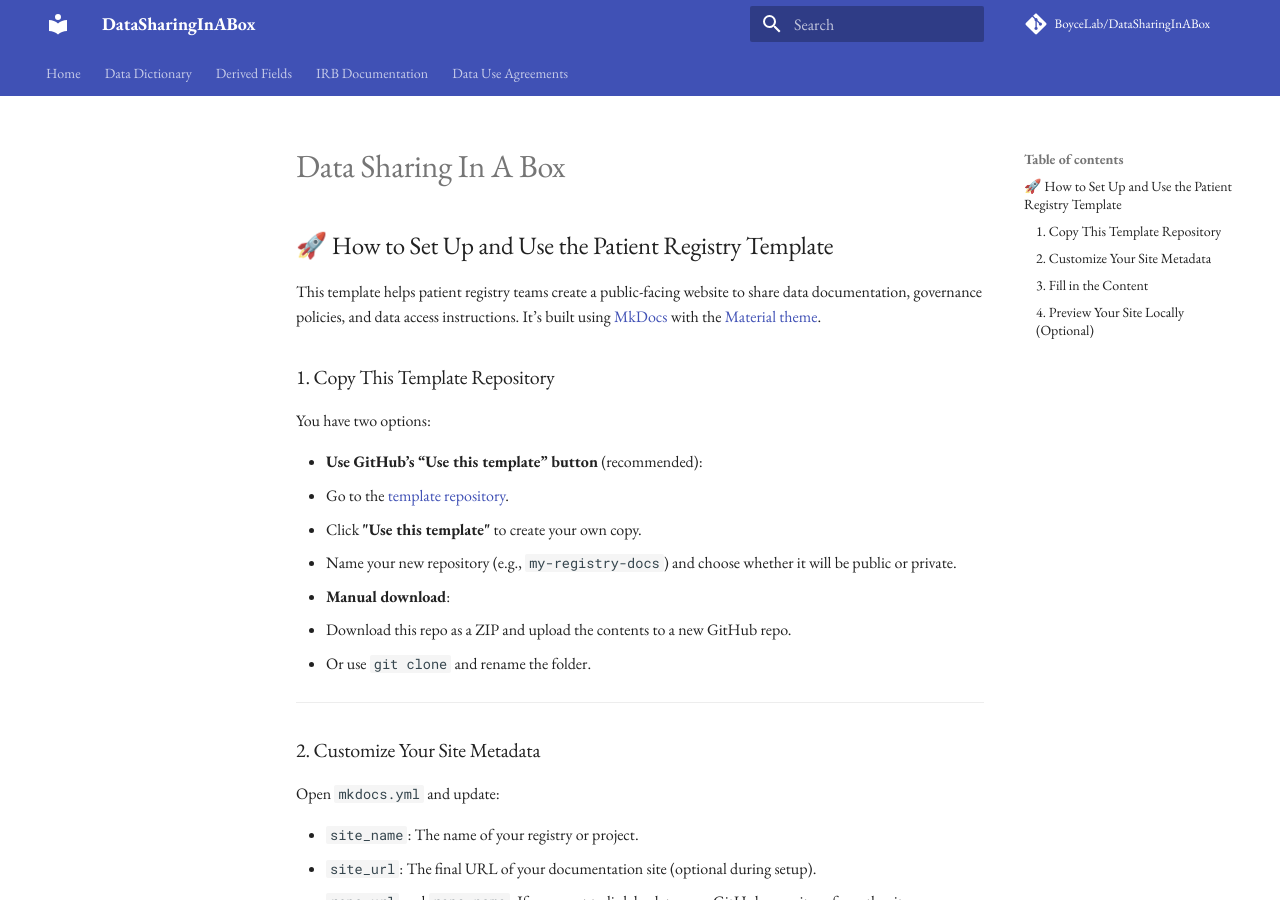
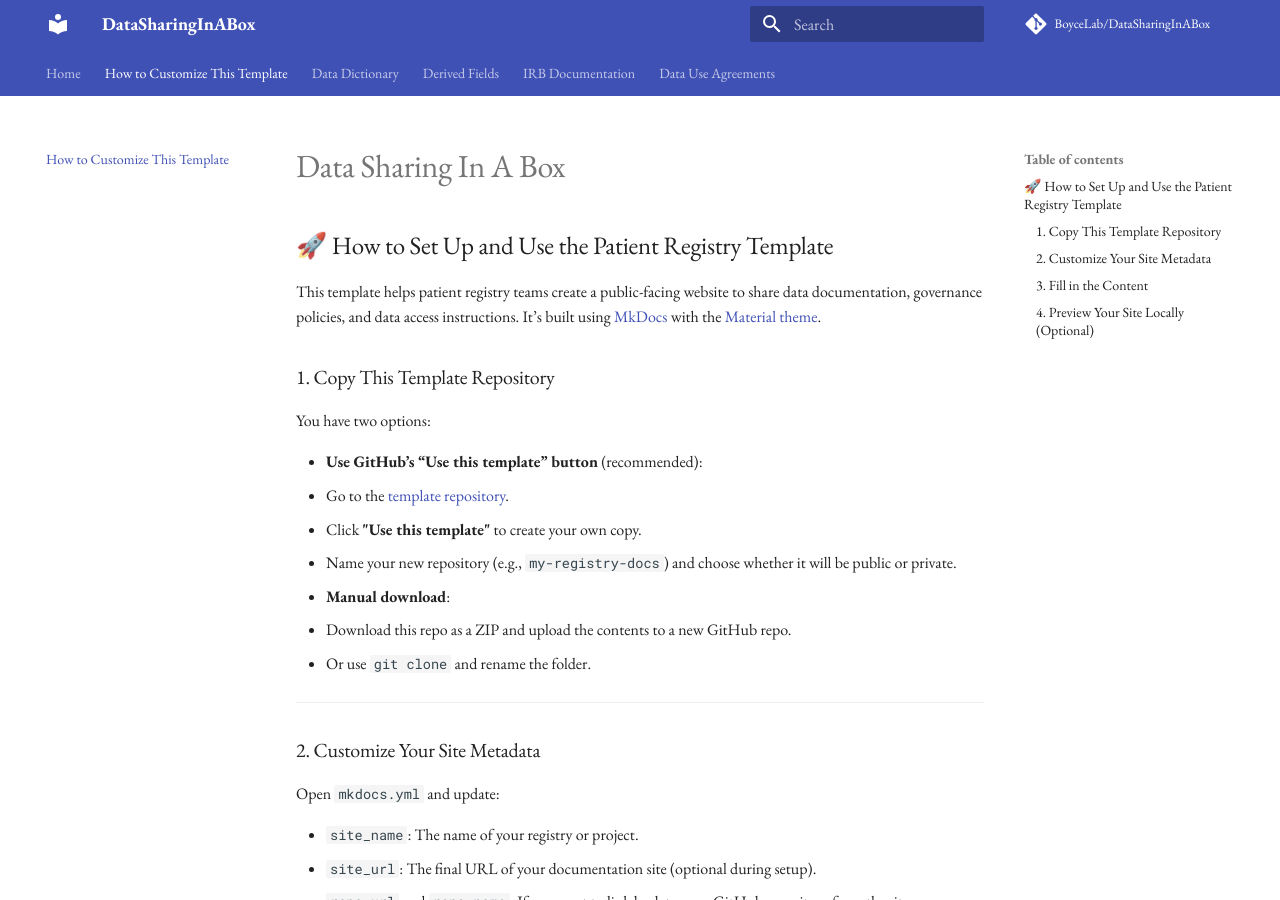
Before and after one commit to BoyceLab/DataSharingInABox, an MkDocs documentation site: the page built from docs/customization.md, in a window 1280 px wide and 900 px high. Built offline with MkDocs 1.6.1 and Material for MkDocs 9.7.7, drawn with Linux system fonts in a browser that asks for light colours; comment, search, counter and statistics services are not loaded.

Commit message:
Add 'How to Customize This Template' to navigation

```diff
--- a/mkdocs.yml
+++ b/mkdocs.yml
@@ -16,6 +16,7 @@ theme:
 
 nav:
   - Home: index.md
+  - How to Customize This Template: customization.md
   - Data Dictionary: data-dictionary.md
   - Derived Fields: derived-fields.md
   - IRB Documentation: irb.md
```
